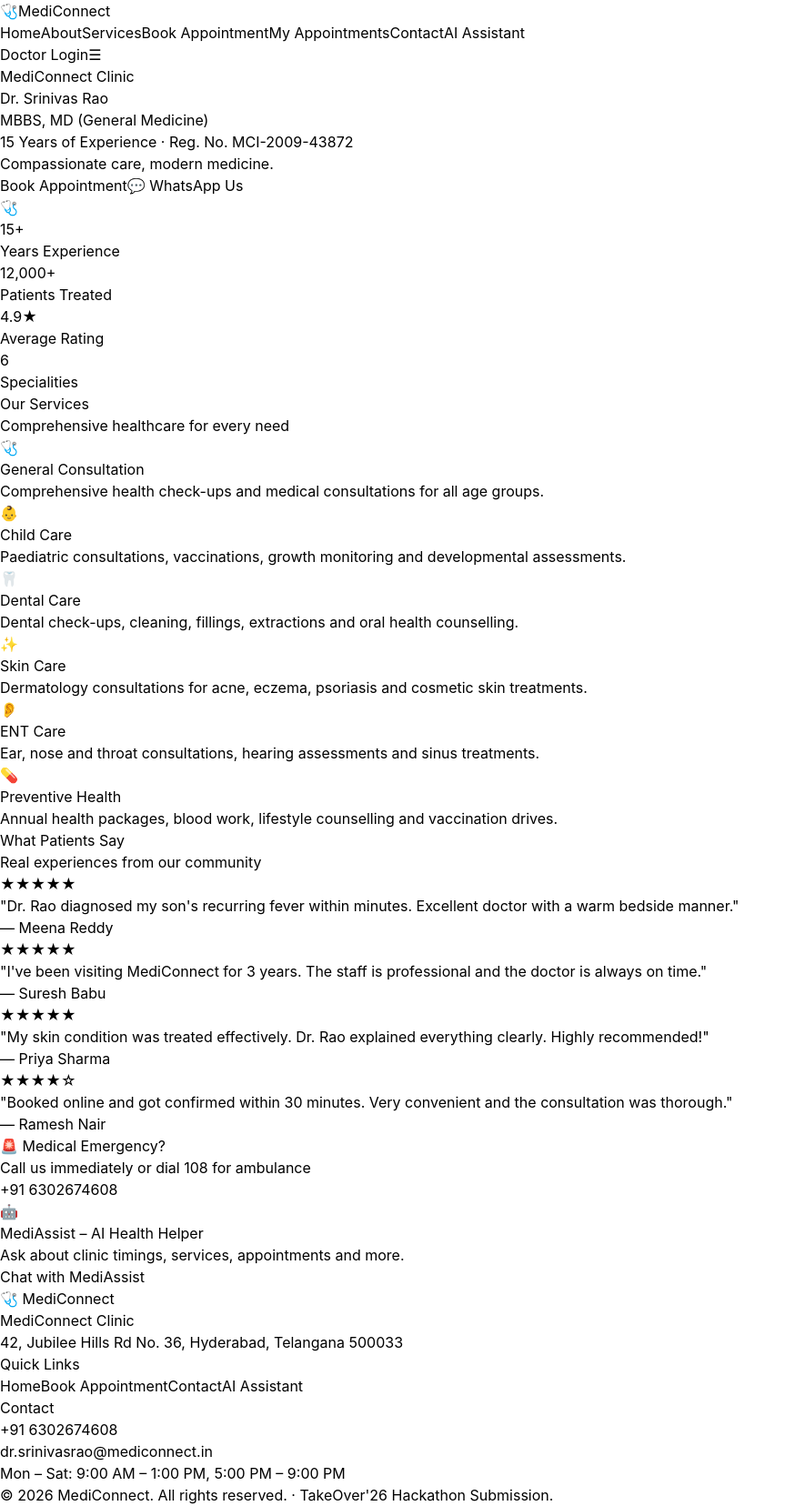
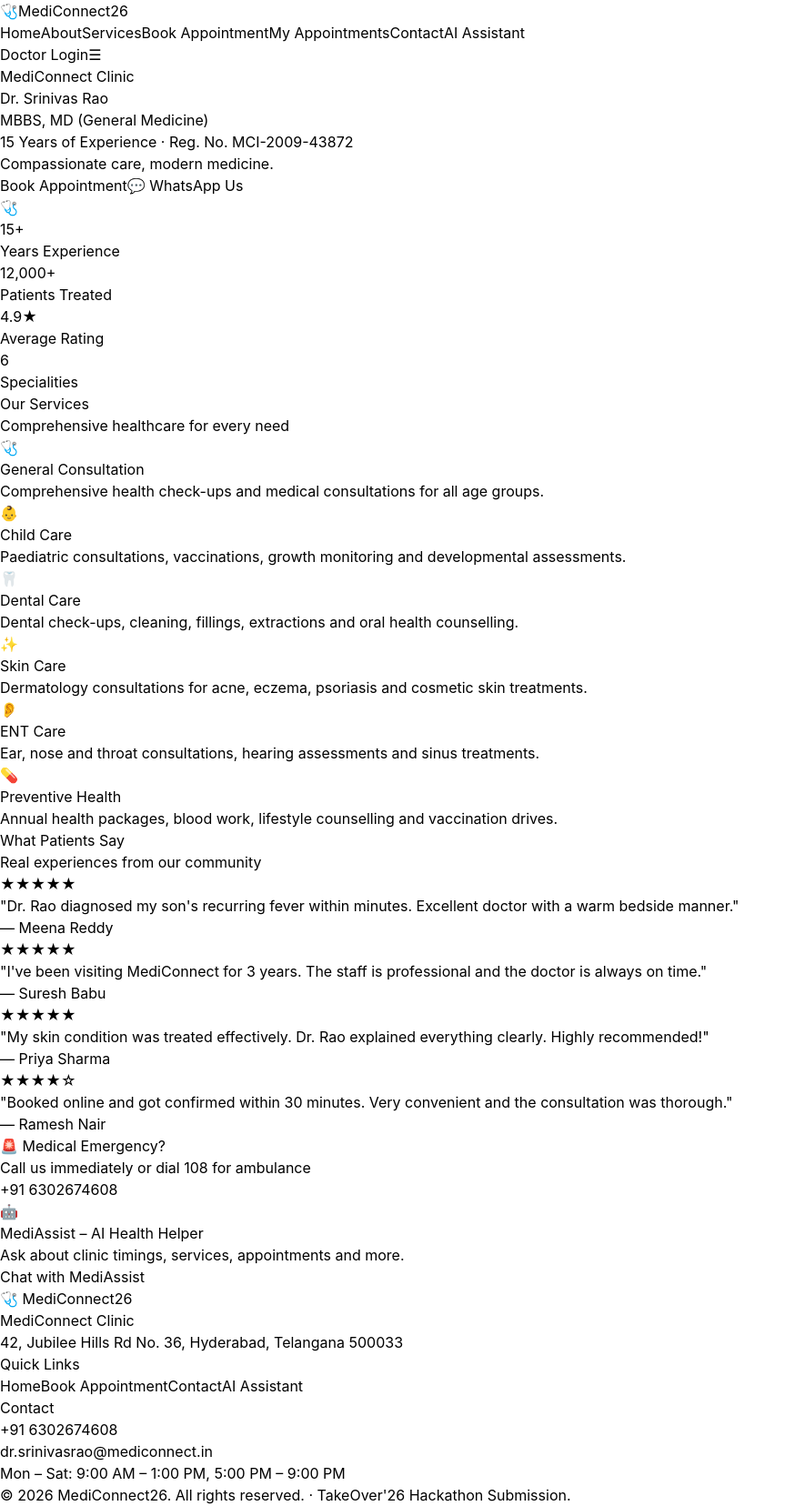
Before and after one commit to KartheekAlapati/mediconnect-takeover26, a React (Vite) app: page / in a window 1280 px wide. Shown: the whole page at 91% size, without its empty margins (0-874 px from the left). Built offline with nearby package versions, Linux system fonts and the light colour scheme; the HTML template or start-up script is replaced by a standard one.

Commit message:
Rename project to MediConnect26

```diff
--- a/src/App.jsx
+++ b/src/App.jsx
@@ -71,7 +71,7 @@ export default function App() {
       <header className="bg-white border-b border-slate-100 sticky top-0 z-40 shadow-sm">
         <div className="max-w-6xl mx-auto px-4 h-16 flex items-center justify-between">
           <button onClick={() => navigate("home")} className="flex items-center gap-2 font-bold text-blue-700 text-lg">
-            <span className="text-2xl">🩺</span><span className="hidden sm:inline">MediConnect</span>
+            <span className="text-2xl">🩺</span><span className="hidden sm:inline">MediConnect26</span>
           </button>
           <nav className="hidden md:flex items-center gap-1">
             {navItems.map(n => (
@@ -100,7 +100,7 @@ export default function App() {
       <footer className="bg-slate-800 text-slate-300 py-10 mt-10">
         <div className="max-w-5xl mx-auto px-6 grid grid-cols-1 md:grid-cols-3 gap-8">
           <div>
-            <p className="text-white font-bold text-lg mb-2">🩺 MediConnect</p>
+            <p className="text-white font-bold text-lg mb-2">🩺 MediConnect26</p>
             <p className="text-sm text-slate-400">{DOCTOR.clinic}</p>
             <p className="text-sm text-slate-400 mt-1">{DOCTOR.address}</p>
           </div>
@@ -118,7 +118,7 @@ export default function App() {
           </div>
         </div>
         <div className="max-w-5xl mx-auto px-6 mt-8 pt-6 border-t border-slate-700 text-xs text-slate-500 text-center">
-          © 2026 MediConnect. All rights reserved. · TakeOver'26 Hackathon Submission.
+          © 2026 MediConnect26. All rights reserved. · TakeOver'26 Hackathon Submission.
         </div>
       </footer>
     </div>
```
